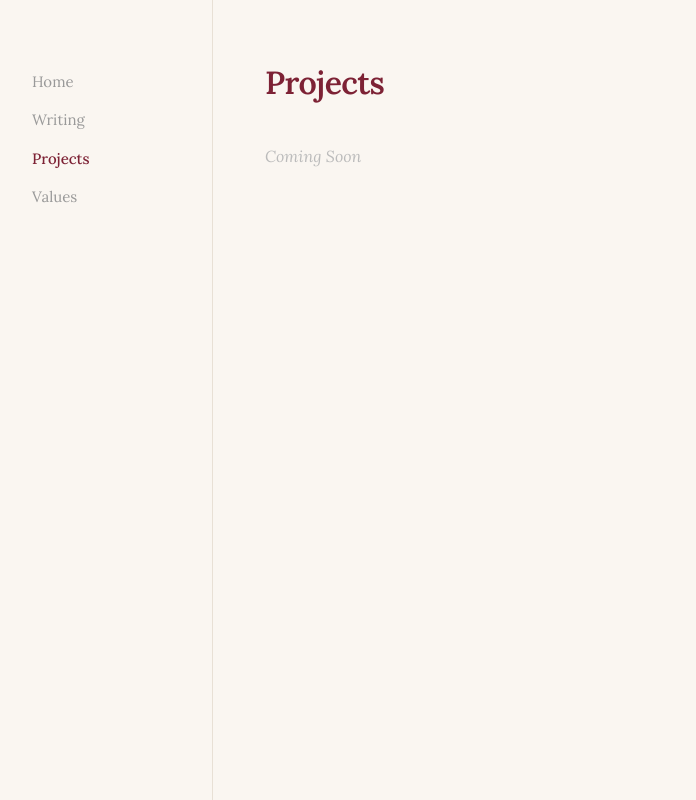
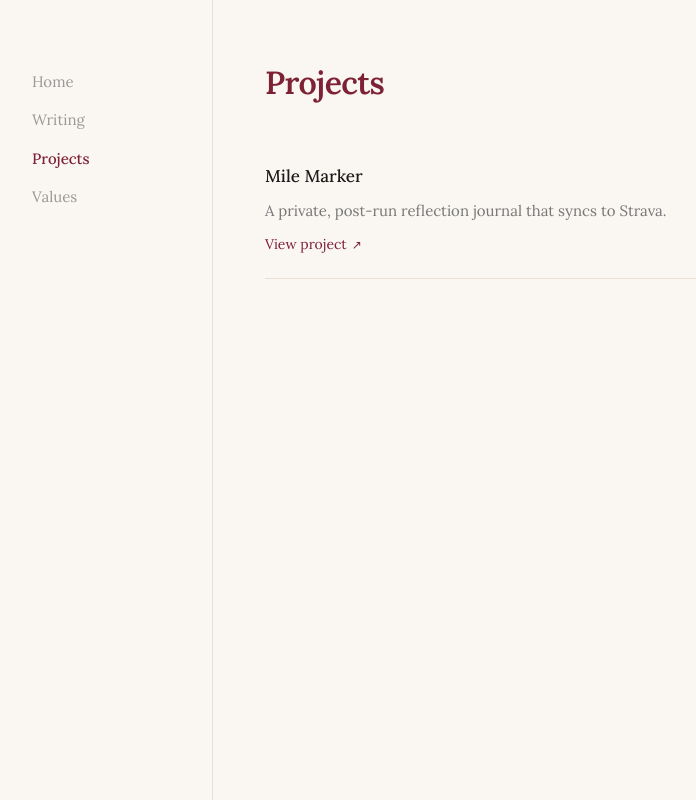
Before and after one commit to shivamapatel/shivamapatel.github.io, an Eleventy site: page src/projects/index.njk in a window 1280 px wide. Shown: the whole page, without its empty margins (190-886 px from the left). Built offline with nearby package versions, Linux system fonts and the light colour scheme; Eleventy itself is replaced by a stand-in of ours; files that its build step writes are made by us from their sources.

Commit message:
Adding projects

```diff
--- /dev/null
+++ b/src/_data/projects.json
@@ -0,0 +1,7 @@
+[
+  {
+    "title": "Mile Marker",
+    "blurb": "A private, post-run reflection journal that syncs to Strava.",
+    "url": "https://mile-marker-v1.vercel.app"
+  }
+]
--- a/src/css/style.css
+++ b/src/css/style.css
@@ -170,6 +170,48 @@ body {
   font-size: 15px;
   color: #777;
   line-height: 1.6;
+}
+
+/* ─── Projects index ─────────────────────────────────── */
+.projects-list {
+  list-style: none;
+}
+
+.project-item {
+  padding: 20px 0;
+  border-bottom: 1px solid var(--border);
+}
+
+.project-title {
+  font-size: 17px;
+  font-weight: 500;
+  color: #1a1a1a;
+  margin-bottom: 6px;
+}
+
+.project-blurb {
+  font-size: 15px;
+  color: #777;
+  line-height: 1.7;
+  white-space: pre-line;
+}
+
+.project-link {
+  display: inline-flex;
+  align-items: baseline;
+  gap: 5px;
+  text-decoration: none;
+  color: var(--accent);
+  font-size: 14px;
+  margin-top: 8px;
+}
+
+.project-link:hover {
+  color: var(--accent-hover);
+}
+
+.project-link-icon {
+  font-size: 12px;
 }
 
 .empty-state {
--- a/src/projects/index.njk
+++ b/src/projects/index.njk
@@ -6,4 +6,19 @@ activeNav: projects
 
 <div class="page-title">Projects</div>
 
-<p class="empty-state">Coming Soon</p>
+{% if projects.length %}
+  <ul class="projects-list">
+    {% for project in projects %}
+      <li class="project-item">
+        <div class="project-title">{{ project.title }}</div>
+        <div class="project-blurb">{{ project.blurb }}</div>
+        <a href="{{ project.url }}" target="_blank" rel="noopener" class="project-link">
+          <span>View project</span>
+          <span class="project-link-icon">↗</span>
+        </a>
+      </li>
+    {% endfor %}
+  </ul>
+{% else %}
+  <p class="empty-state">Coming Soon</p>
+{% endif %}
```
